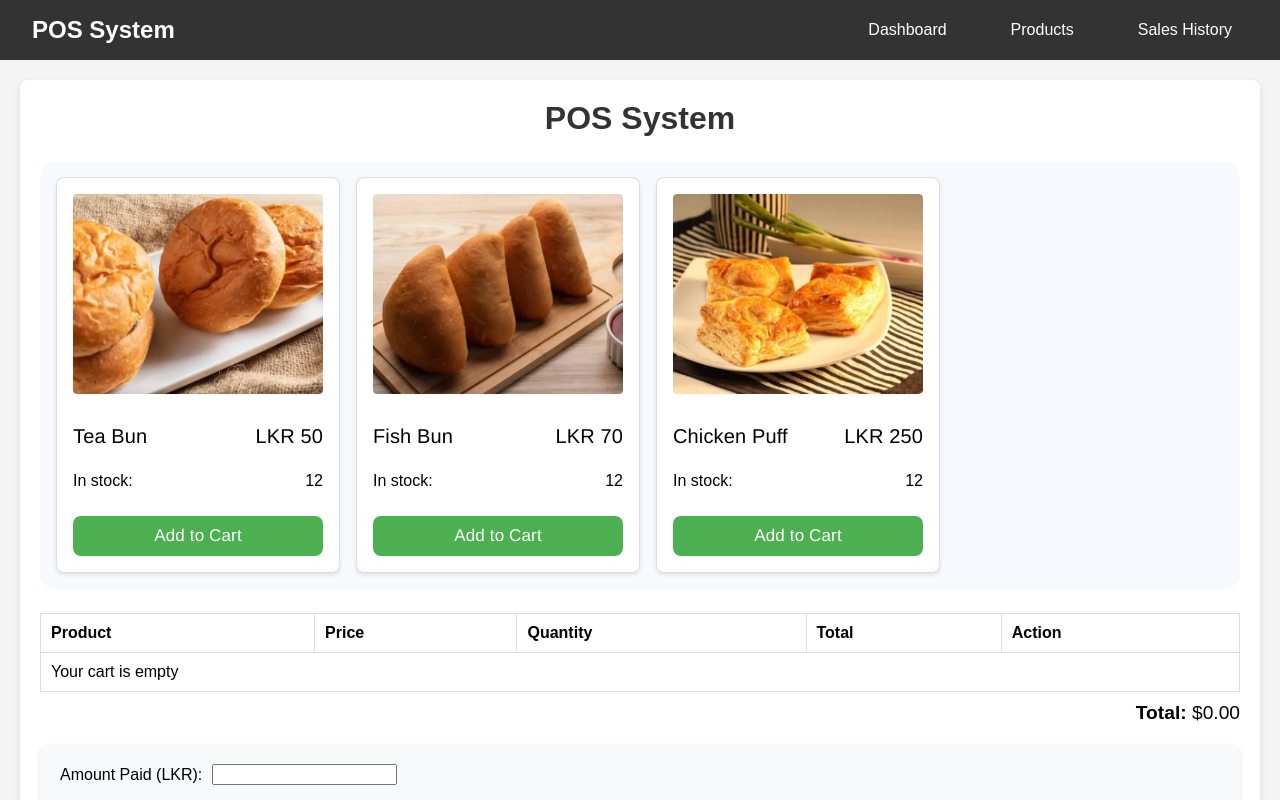
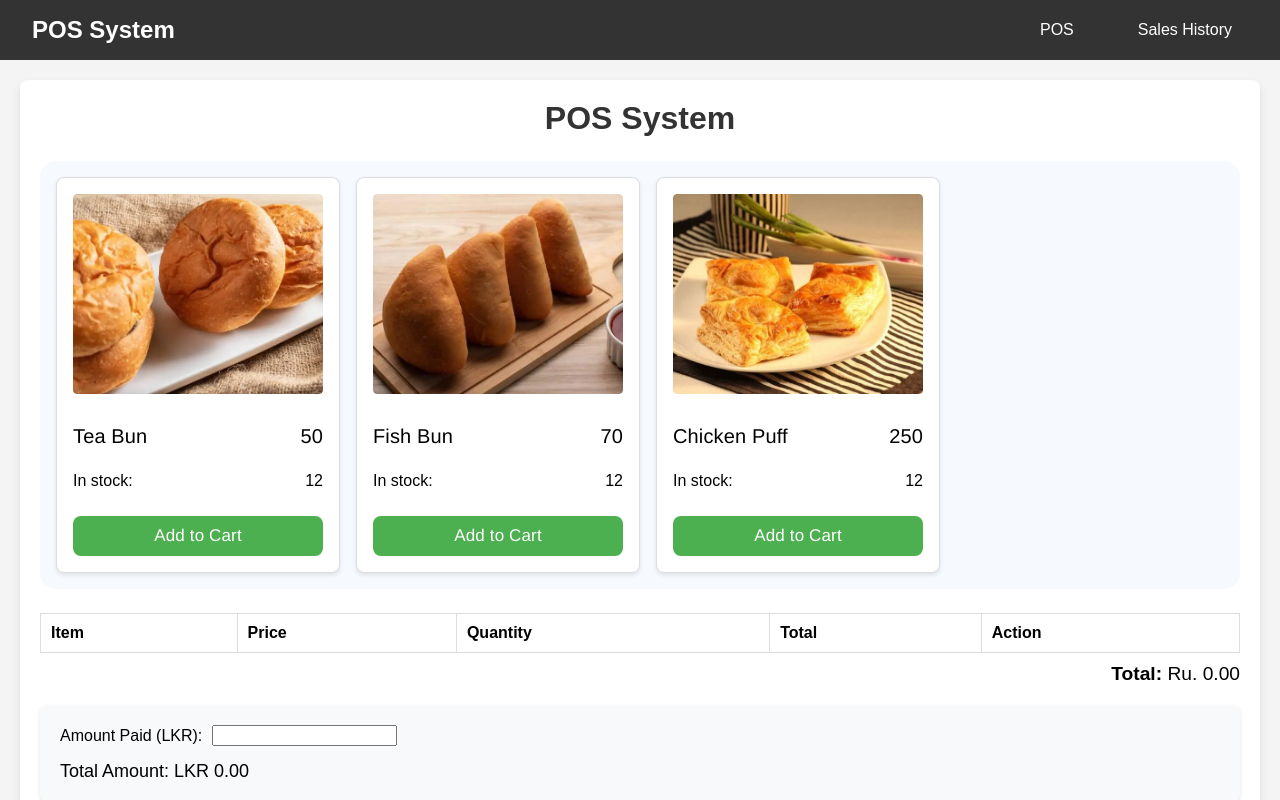
Before and after one commit to Chamindu-DM/Point-of-sale-POS-system, a React (Create React App) app in the folder pos-system-react/: page / in a window 1280 px wide. Shown: the top 800 px of the page. Built offline with nearby package versions, Linux system fonts and the light colour scheme.

Commit message:
Add routing with react-router-dom; refactor App and NavBar components for navigation

```diff
--- a/pos-system-react/package.json
+++ b/pos-system-react/package.json
@@ -8,6 +8,7 @@
     "@testing-library/user-event": "^13.5.0",
     "react": "^19.0.0",
     "react-dom": "^19.0.0",
+    "react-router-dom": "^7.1.3",
     "react-scripts": "5.0.1",
     "web-vitals": "^2.1.4"
   },
--- a/pos-system-react/src/App.js
+++ b/pos-system-react/src/App.js
@@ -6,6 +6,7 @@ import Payment from "./components/Payment/Payment";
 import NavBar from "./components/NavBar/NavBar";
 import SalesHistory from './components/Sales/SalesHistory';
 import "./styles.css";
+import { BrowserRouter as Router, Routes, Route } from 'react-router-dom';
 
 const App = () => {
   const [cart, setCart] = useState([]);
@@ -106,42 +107,29 @@ const App = () => {
   };
 
   return (
+    <Router>
       <div className="app">
         <NavBar />
+        <Routes>
+          <Route path="/" element={
             <div className="pos-container">
-        <header>
-          <h1>POS System</h1>
-        </header>
+              <header><h1>POS System</h1></header>
               <main>
                 <div className="product-grid">
                   {products.map((product) => (
-              <ProductItem
-                key={product.id}
-                image={product.image}
-                name={product.name}
-                price={`LKR ${product.price}`}
-                stockQuantity={product.stockQuantity}
-                onAddToCart={() => addToCart(product)}
-              />
+                    <ProductItem {...product} onAddToCart={() => addToCart(product)} />
                   ))}
                 </div>
-          <Cart
-            cart={cart}
-            onRemoveFromCart={removeFromCart}
-            onAdjustQuantity={adjustQuantity}
-            total={calculateTotal()}
-          />
-          <Payment
-            total={calculateTotal()}
-            paidAmount={paidAmount}
-            onPaidAmountChange={handlePaidAmountChange}
-            balance={calculateBalance()}
-          />
+                <Cart cart={cart} onRemoveFromCart={removeFromCart} onAdjustQuantity={adjustQuantity} />
+                <Payment total={calculateTotal()} paidAmount={paidAmount} onPaidAmountChange={handlePaidAmountChange} />
                 <CheckoutButton onCheckout={handleCheckout} />
-          <SalesHistory sales={salesHistory} />
               </main>
             </div>
+          } />
+          <Route path="/sales" element={<SalesHistory sales={salesHistory} />} />
+        </Routes>
       </div>
+    </Router>
   );
 };
 
--- a/pos-system-react/src/components/Cart/Cart.jsx
+++ b/pos-system-react/src/components/Cart/Cart.jsx
@@ -1,13 +1,13 @@
 import React from 'react';
-import CartItem from './CartItem';
+import PropTypes from 'prop-types';
 
-const Cart = ({ cart, onRemoveFromCart, onAdjustQuantity, total }) => {
+const Cart = ({ cart = [], onRemoveFromCart, onAdjustQuantity, total = 0 }) => {
   return (
     <div className="cart">
-            <table>
+      <table className="cart-table">
         <thead>
           <tr>
-                        <th>Product</th>
+            <th>Item</th>
             <th>Price</th>
             <th>Quantity</th>
             <th>Total</th>
@@ -15,29 +15,42 @@ const Cart = ({ cart, onRemoveFromCart, onAdjustQuantity, total }) => {
           </tr>
         </thead>
         <tbody>
-                    {cart.length === 0 ? (
-                        <tr>
-                            <td colSpan="5" className="empty-cart-message">
-                                Your cart is empty
+          {cart.map((item) => (
+            <tr key={item.name}>
+              <td>{item.name}</td>
+              <td>Ru. {item.price.toFixed(2)}</td>
+              <td className="quantity-cell">
+                <div className="quantity-wrapper">
+                  <button className="quantity-btn" onClick={() => onAdjustQuantity(item.name, -1)}>-</button>
+                  <span className="quantity-display">{item.quantity}</span>
+                  <button className="quantity-btn" onClick={() => onAdjustQuantity(item.name, 1)}>+</button>
+                </div>
+              </td>
+              <td>Ru. {(item.price * item.quantity).toFixed(2)}</td>
+              <td>
+                <button className="remove-btn" onClick={() => onRemoveFromCart(item.name)}>Remove</button>
               </td>
             </tr>
-                    ) : (
-                        cart.map((item) => (
-                            <CartItem
-                                key={item.name}
-                                item={item}
-                                onRemove={onRemoveFromCart}
-                                onAdjustQuantity={onAdjustQuantity}
-                            />
-                        ))
-                    )}
+          ))}
         </tbody>
       </table>
       <div className="cart-total">
-                <strong>Total:</strong> ${total.toFixed(2)}
+        <strong>Total:</strong> Ru. {total.toFixed(2)}
       </div>
     </div>
   );
 };
 
+Cart.propTypes = {
+  cart: PropTypes.array,
+  onRemoveFromCart: PropTypes.func.isRequired,
+  onAdjustQuantity: PropTypes.func.isRequired,
+  total: PropTypes.number
+};
+
+Cart.defaultProps = {
+  cart: [],
+  total: 0
+};
+
 export default Cart;
--- a/pos-system-react/src/components/NavBar/NavBar.css
+++ b/pos-system-react/src/components/NavBar/NavBar.css
@@ -25,9 +25,12 @@
   text-decoration: none;
   padding: 0.5rem 1rem;
   border-radius: 4px;
-  transition: background-color 0.3s;
 }
 
 .nav-links a:hover {
-  background-color: #555;
+  background-color: rgba(255, 255, 255, 0.1);
 }
+
+.nav-links a.active {
+  background-color: rgba(255, 255, 255, 0.2);
+}
--- a/pos-system-react/src/components/NavBar/NavBar.jsx
+++ b/pos-system-react/src/components/NavBar/NavBar.jsx
@@ -1,14 +1,14 @@
 import React from 'react';
 import './NavBar.css';
+import { Link } from 'react-router-dom';
 
 const NavBar = () => {
   return (
     <nav className="navbar">
       <div className="nav-brand">POS System</div>
       <ul className="nav-links">
-        <li><a href="#dashboard">Dashboard</a></li>
-        <li><a href="#products">Products</a></li>
-        <li><a href="#sales">Sales History</a></li>
+        <li><Link to="/">POS</Link></li>
+        <li><Link to="/sales">Sales History</Link></li>
       </ul>
     </nav>
   );
```
Also changed, not shown: 1 other file (tests, documents, lock files or other folders). Lines whose indentation alone changed are shown as unchanged.
